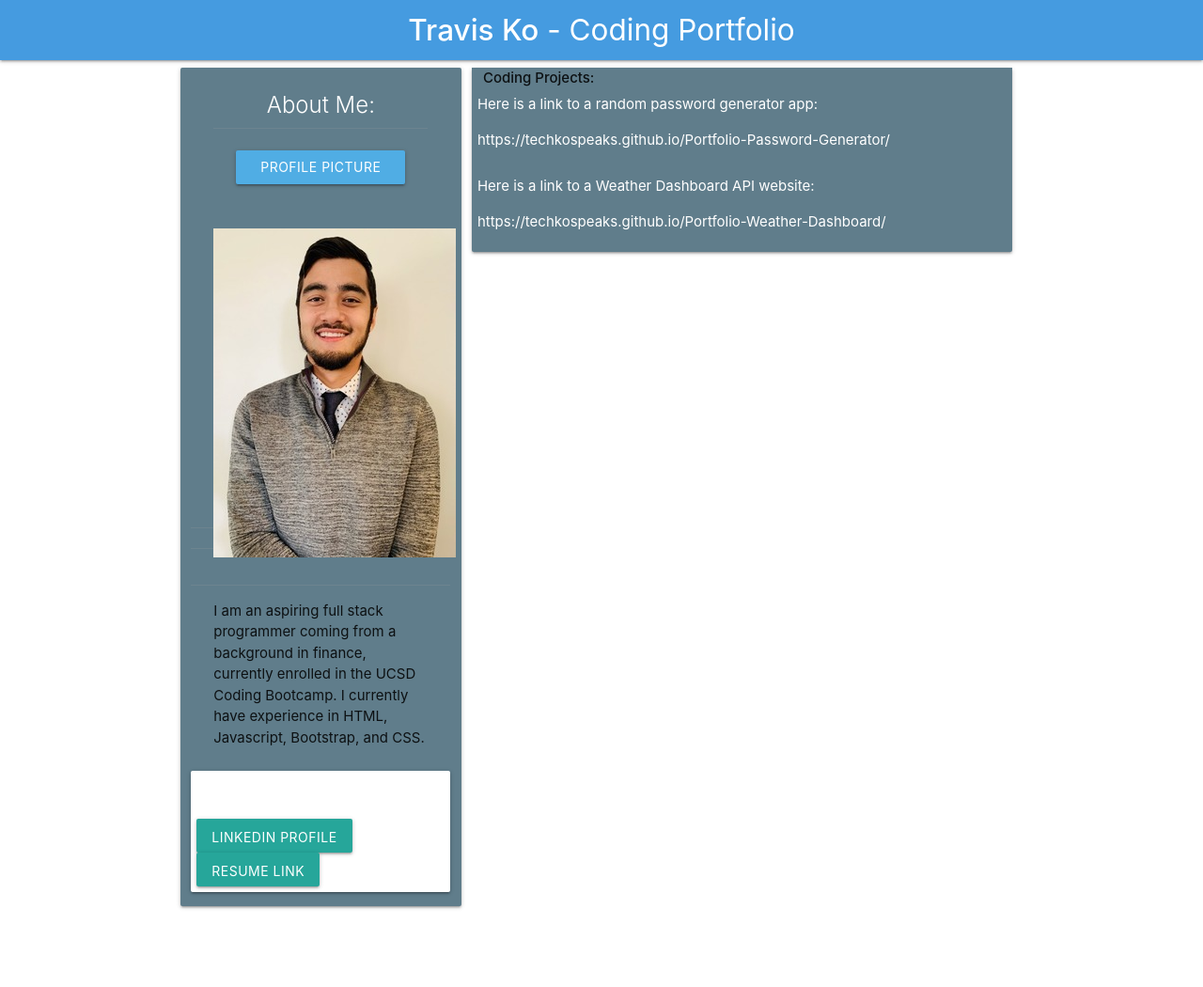
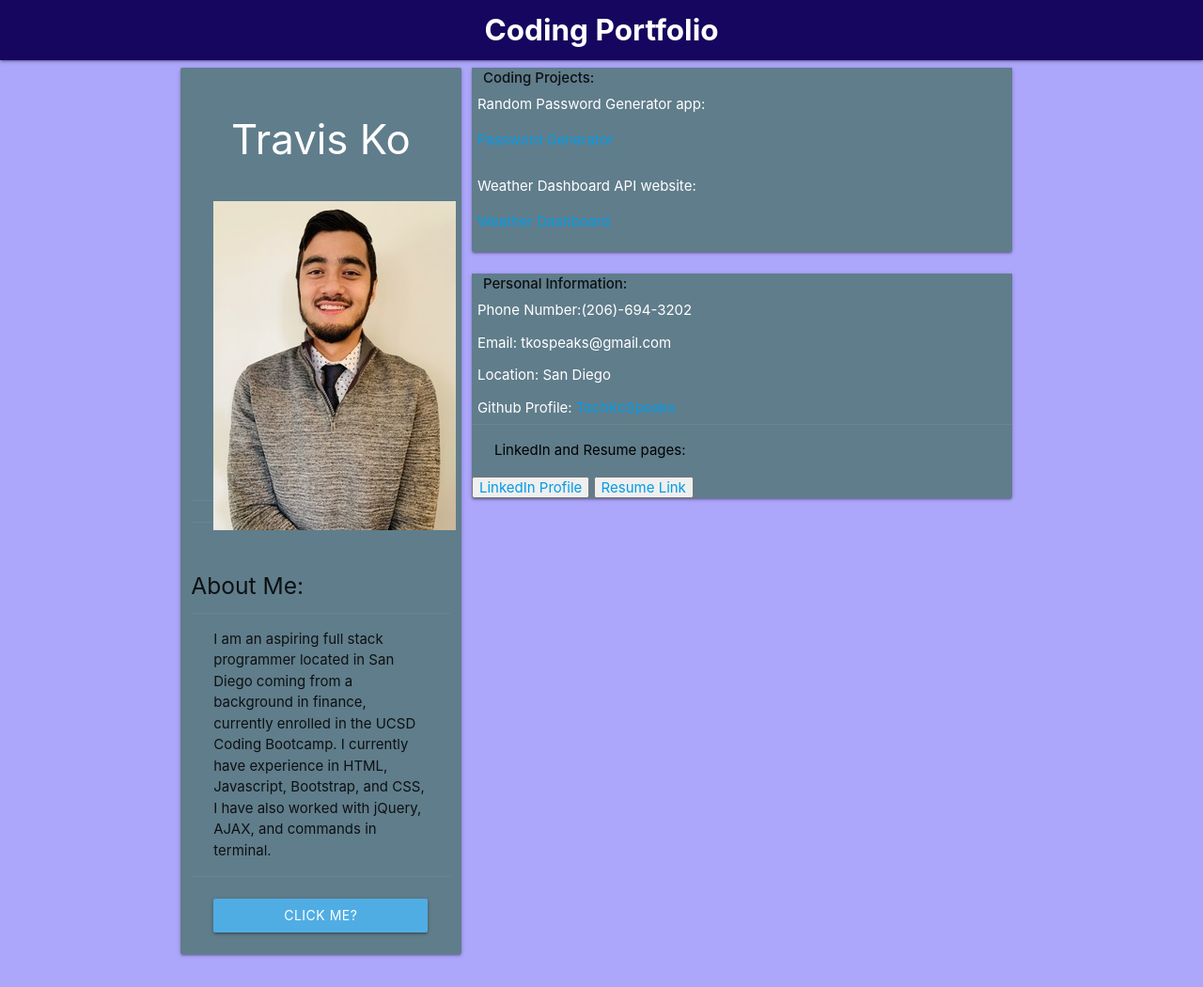
Before and after one commit to TechKoSpeaks/polished-portfolio, a plain HTML site: page index.html in a window 1280 px wide. Shown: the whole page at 94% size. Before the commit the page ends 999 px from the top, so only its background shows below. Drawn offline with nearby package versions, Linux system fonts and the light colour scheme.

Commit message:
added in hyperlinks for each github project, linkedin profile, and resume along with personal information update. Added in details to Readme to update, changed style.css document as well to include mainly styles on HTML instead. Added in personal information.

```diff
--- a/index.html
+++ b/index.html
@@ -7,6 +7,9 @@
     <title>Portfolio Page</title>
     <link rel="stylesheet" href="https://cdnjs.cloudflare.com/ajax/libs/materialize/1.0.0/css/materialize.min.css" />
     <style>
+        .background {
+            background-color: rgb(173, 167, 252);
+        }
         .profPic {
             margin: 0.5em 0;
             width: 100%;
@@ -29,16 +32,19 @@
         }
 
         .mainHeader {
-            background-color: rgb(69, 155, 224);
+            background-color: rgba(10, 0, 95, 0.945);
+            font-weight: bold;
+        }
+        .linkedInbtn {
+            color: black
         }
     </style>
 </head>
 
-<body>
-
+<body class="background">
     <nav>
         <div class="mainHeader nav-wrapper">
-            <a href="#" class="brand-logo center"><strong>Travis Ko</strong> - Coding Portfolio</a>
+            <a href="#" class="brand-logo center">Coding Portfolio</a>
         </div>
     </nav>
     <!----------------- Page Layout here --------------------------->
@@ -46,38 +52,24 @@
         <div class="row">
             <div class="col s12 m4 l4 card blue-grey">
                 <div class="card-content white-text">
-                    <span class="card-title" style="text-align: center">About Me:</span>
-                    <div class="card-action">
-                        <card class="profPic waves-effect waves-light btn">
-                            Profile Picture
-                        </card>
-                    </div>
+                    <span class="card-title" style="text-align: center"><h3>Travis Ko</h3></span>
+
+
+
                 </div>
                 <card class="profPic card-action">
                     <img class="flex-row" src="profile-photo2.jpg" alt="profile picture">
                     <img class="img-responsive">
                 </card>
+                <p class="card" style="text-align: center"><h5>About Me:</h5></p>
                 <div class="card-action">
-                    <div>I am an aspiring full stack programmer coming from a background in finance, currently enrolled
-                        in the UCSD Coding Bootcamp. I currently have experience in HTML, Javascript, Bootstrap, and CSS.</div>
+                    <div>I am an aspiring full stack programmer located in San Diego coming from a background in finance, currently enrolled
+                        in the UCSD Coding Bootcamp. I currently have experience in HTML, Javascript, Bootstrap, and CSS, I have also worked with jQuery, AJAX, and commands in terminal.</div>
                 </div>
-
-
-                <div class="codingProjects card">
-                    <div class="card-body">
-
-                        <form role="card">
-                            <div>Here are links to LinkedIn and Resume pages:</div>
-
-
-                            <button type="submit" class="btn btn-default" id="LinkedIn">
-                                <i class="fa fa-search"></i> LinkedIn Profile
-                            </button>
-                            <button class="btn btn-default" id="Resume">
-                                <i class="fa fa-trash"></i> Resume Link
-                            </button>
-                        </form>
-                    </div>
+                <div class="card-action">
+                    <card class="profPic waves-effect waves-light btn">
+                        Click me?
+                    </card>
                 </div>
             </div>
 
@@ -88,12 +80,40 @@
                             <strong>
                                 <i class="codingProjects strong fa fa-table"></i>Coding Projects:</strong>
                         </div>
-                        <div class="codingProjects flex-row p1 m2">Here is a link to a random password generator app:<p>
-                                https://techkospeaks.github.io/Portfolio-Password-Generator/</p>
+                        <div class="codingProjects flex-row p1 m2">Random Password Generator app:<p>
+                            <a href="https://techkospeaks.github.io/Portfolio-Password-Generator/">Password Generator</a>
+                                </p>
                         </div>
-                        <div class="codingProjects flex-row p2 m2">Here is a link to a Weather Dashboard API website:<p>
-                                https://techkospeaks.github.io/Portfolio-Weather-Dashboard/</p>
+                        <div class="codingProjects flex-row p2 m2">Weather Dashboard API website:<p>
+                            <a href="https://techkospeaks.github.io/Portfolio-Weather-Dashboard/">Weather Dashboard</a>
+                                </p>
                         </div>
+                    </div>
+                </div>
+            </div>
+            <div class="col s12 m8 l8">
+                <div class="card-action s12 m4 l4">
+                    <div class="card blue-grey">
+                        <div class="card-header blue-grey">
+                            <strong>
+                                <i class="codingProjects strong fa fa-table"></i>Personal Information:</strong>
+                        </div>
+                        <div class="codingProjects flex-row p1 m2">Phone Number:(206)-694-3202
+                        </div>
+                        <div class="codingProjects flex-row p2 m2">Email: tkospeaks@gmail.com
+                        </div>
+                        <div class="codingProjects flex-row p2 m2">Location: San Diego
+                        </div>
+                        <div class="codingProjects flex-row p2 m2">Github Profile: <a href="https://github.com/TechKoSpeaks">TechKoSpeaks</a>
+                        </div>
+
+                            <div class="linkedInbtn card-action">LinkedIn and Resume pages:</div>
+                            <button type="submit" class="linkedInbtn btn-default" id="LinkedIn">
+                                <a href="https://www.linkedin.com/in/travisko/">LinkedIn Profile</a>
+                            </button>
+                            <button class="linkedInbtn btn-default" id="Resume">
+                                <a href="https://docs.google.com/document/d/1iMJFDzid7c-mCA4b2vQoJPSLNOII7lex9CM5JbsaqaU/edit?usp=sharing">Resume Link</a>
+                            </button>
 
                         <div class="row">
                             <div class="col-sm-12">
--- a/style.css
+++ b/style.css
@@ -1,25 +1,31 @@
-/*
-*
-* ==========================================
-* CUSTOM UTIL CLASSES
-* ==========================================
-*
-*/
-.profile-header {
-    transform: translateY(5rem);
+.background {
+    background-color: rgb(173, 167, 252);
+}
+.profPic {
+    margin: 0.5em 0;
+    width: 100%;
+    background-color: rgb(80, 173, 228);
 }
 
+.cardHeader {
+    border: solid 1px;
+    margin: 0.5em 0;
+}
 
-/*
-*
-* ==========================================
-* FOR DEMO PURPOSE
-* ==========================================
-*
-*/
-body {
-    background: #654ea3;
-    background: -webkit-linear-gradient(to right, #654ea3, #eaafc8);
-    background: linear-gradient(to right, #654ea3, #eaafc8);
-    min-height: 100vh;
+.infoLink {
+    font-size: 18px;
+    font-weight: bold;
 }
+
+.codingProjects {
+    padding: 0.4em;
+    color: white;
+}
+
+.mainHeader {
+    background-color: rgba(10, 0, 95, 0.945);
+    font-weight: bold;
+}
+.linkedInbtn {
+    color: black
+}
```
Also changed, not shown: 1 other file.
